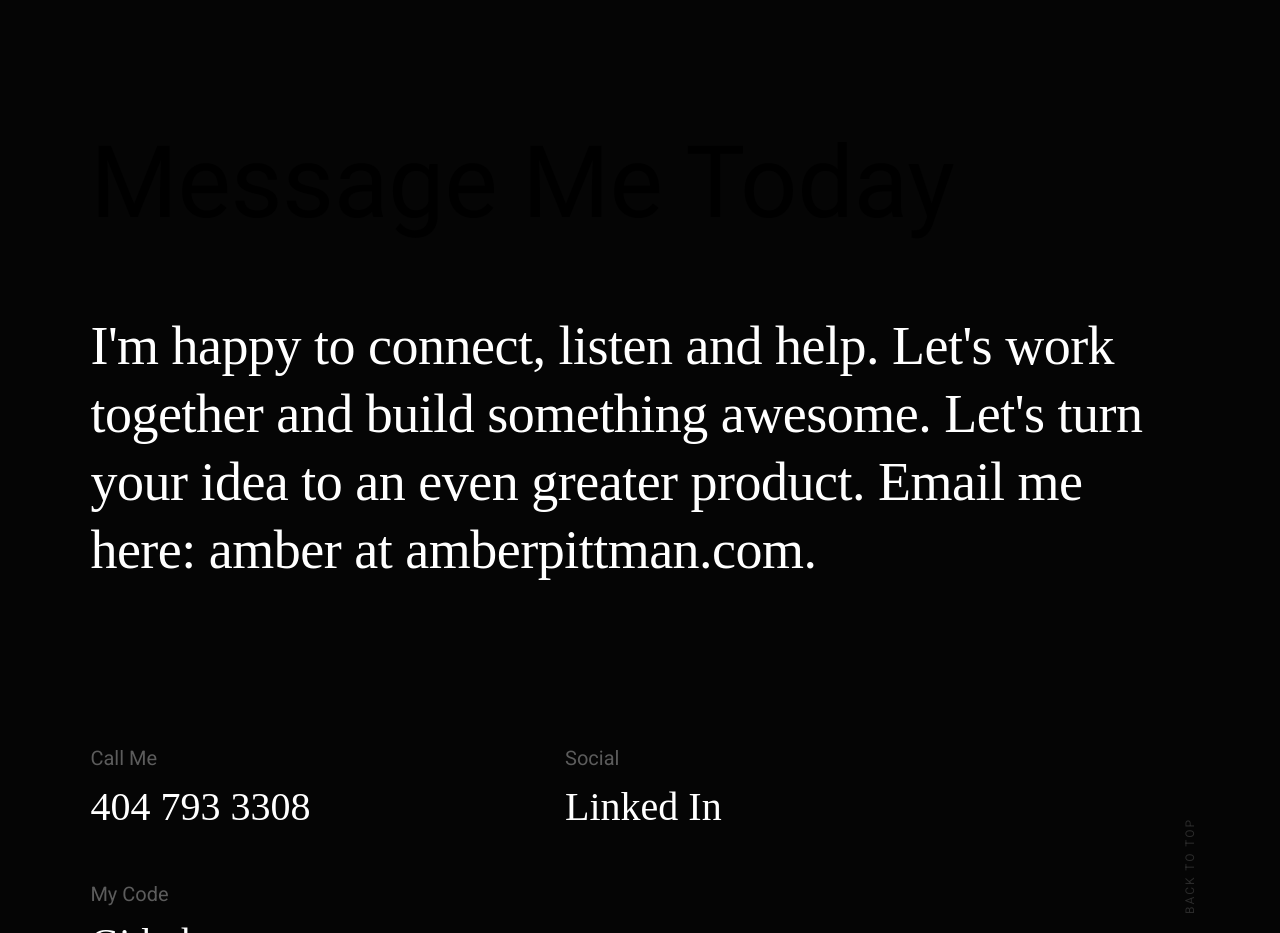
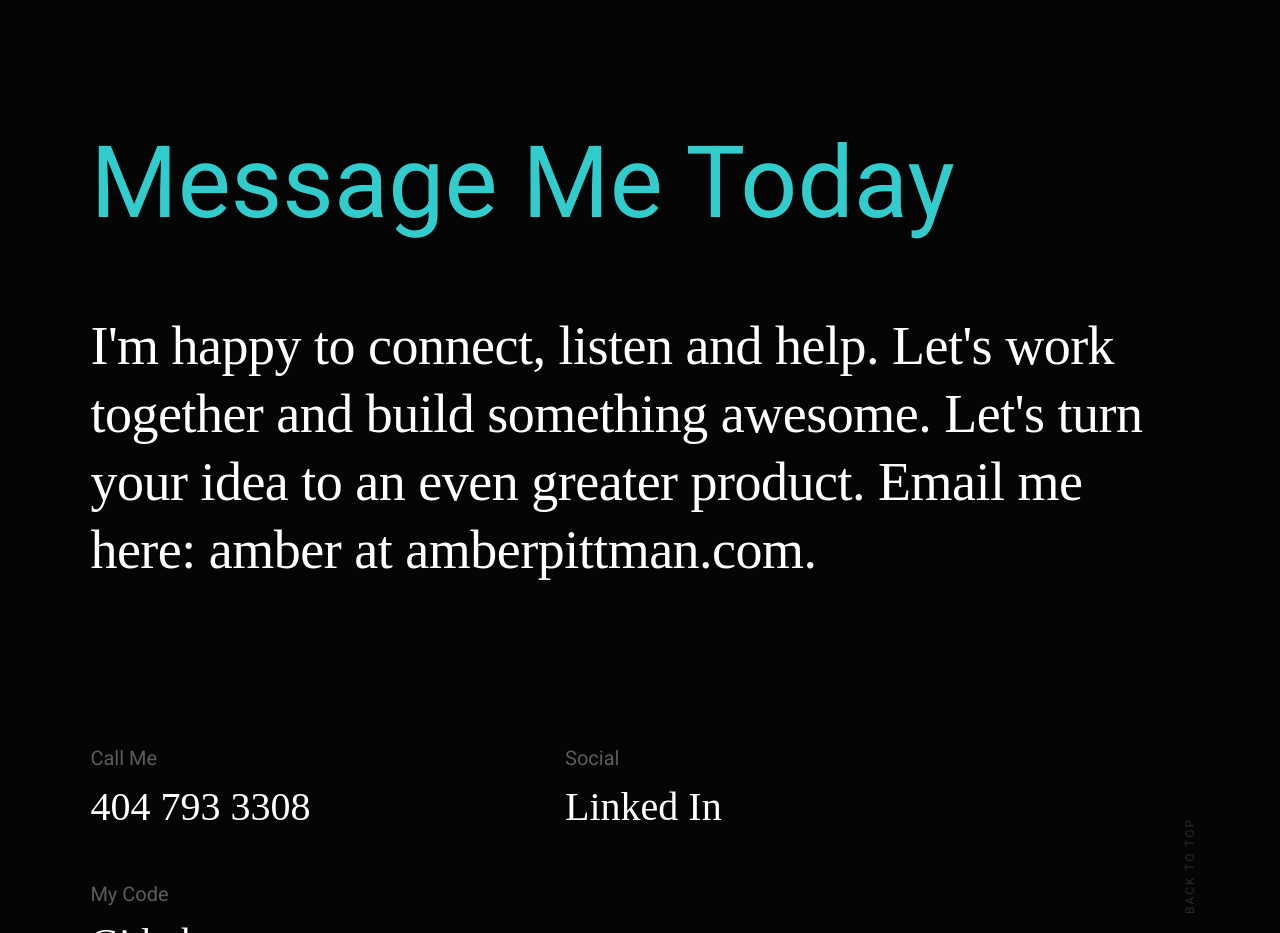
Before and after one commit to Amber-Pittman/portfolio, a website: page index.html in a window 1280 px wide. Shown: the part 8984-9917 px from the top of the page. Drawn offline with Linux system fonts and the light colour scheme; a web font is replaced by a local one.

Commit message:
Contact email title color

```diff
--- a/css/main.css
+++ b/css/main.css
@@ -3299,6 +3299,7 @@ input::-moz-focus-inner {
   font-weight: 400;
   line-height: 1;
   margin: 5.6rem 0 8rem;
+  color: #33cccc;
 }
 
 .contact-infos {
```
